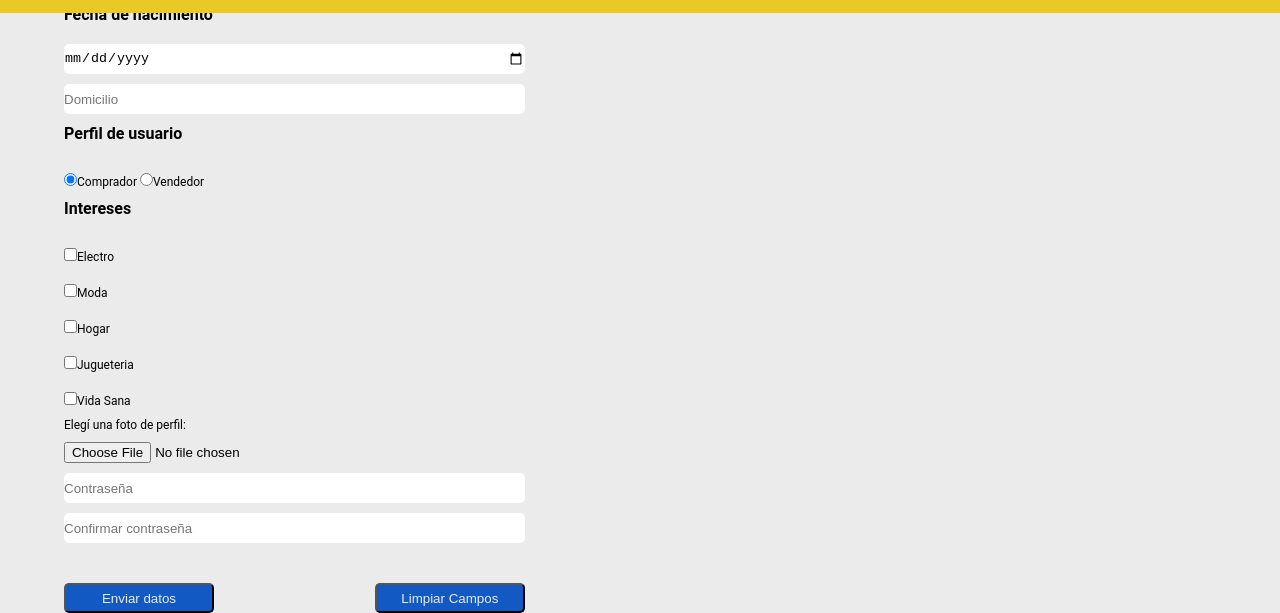
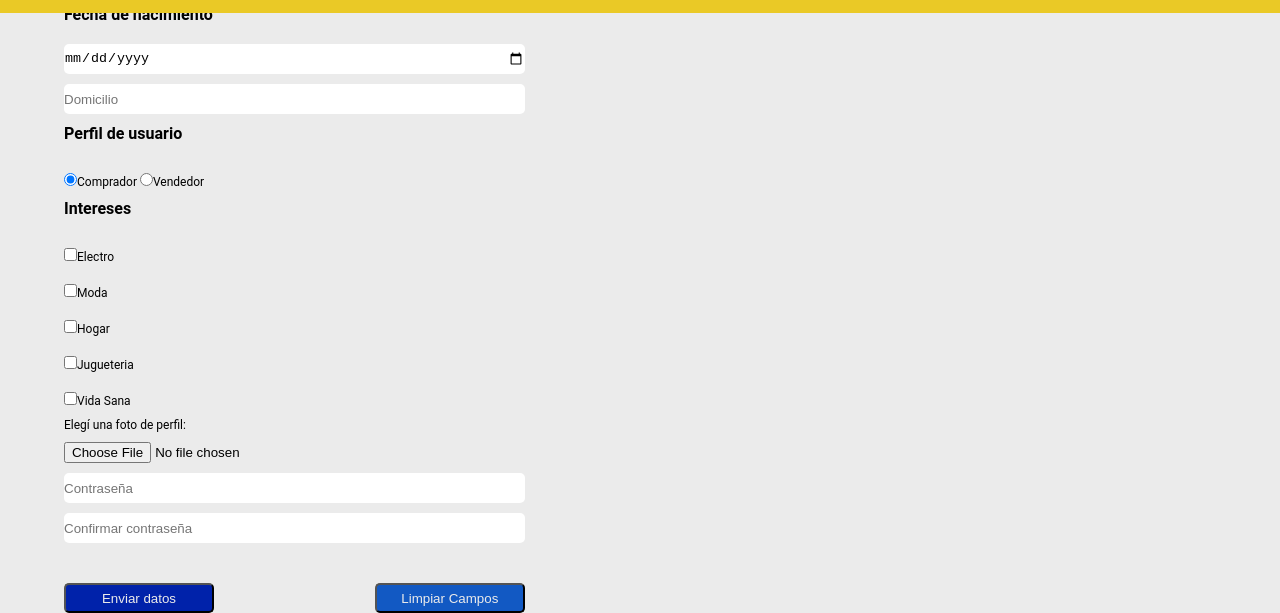
Before and after one commit to lmbaladovidal/mercadoLiebre, a website: page views/register.html in a window 1280 px wide. In both pictures the pointer is over the input "Enviar datos". Shown: the part 325-938 px from the top of the page. Drawn offline with Linux system fonts and the light colour scheme.

Commit message:
agregando estilos botones register

```diff
--- a/public/css/styles.css
+++ b/public/css/styles.css
@@ -273,6 +273,10 @@ footer i{
     height: 30px;
 }
 
+.frm-register [type = 'submit']:hover, .frm-register [type = 'reset']:hover{
+    background-color: #0022AA;
+}
+
 .frm-register{
     display: flex;
     flex-direction: column;
```
